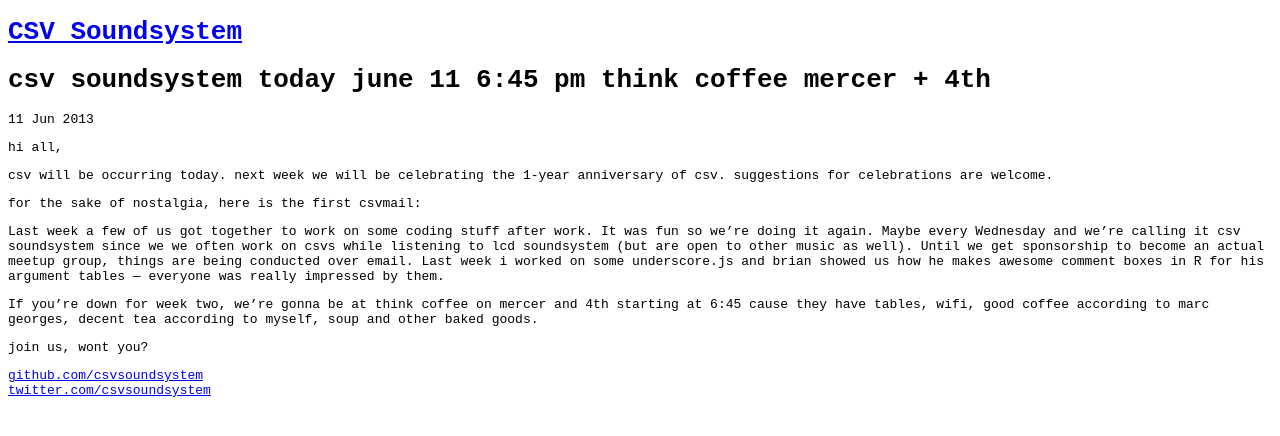
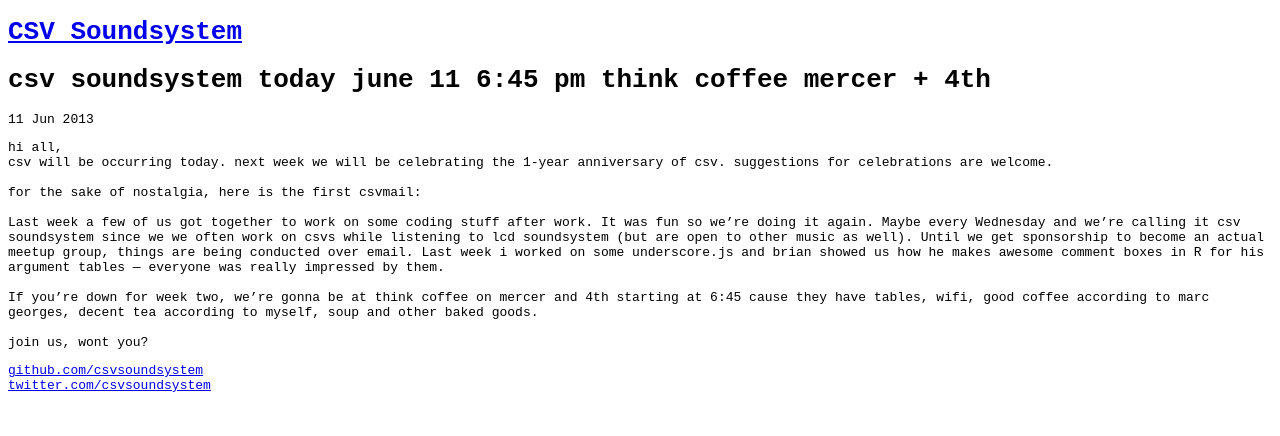
Before and after one commit to csvsoundsystem/csv.nyc, a Jekyll site: the page built from _posts/2013-06-11-csv-soundsystem-today-june-pm-think-coffee-mercer-th.md, in a window 1280 px wide. Shown: the top 436 px of the page. Built offline with Jekyll 4.4.1, drawn with Linux system fonts in a browser that asks for light colours; Markdown is read by kramdown in place of the engine named in the settings; comment, search, counter and statistics services are not loaded.

Commit message:
Update 2013-06-11-csv-soundsystem-today-june-pm-think-coffee-mercer-th.md

```diff
--- a/_posts/2013-06-11-csv-soundsystem-today-june-pm-think-coffee-mercer-th.md
+++ b/_posts/2013-06-11-csv-soundsystem-today-june-pm-think-coffee-mercer-th.md
@@ -5,13 +5,17 @@ title: csv soundsystem   today   june 11   6:45 pm   think coffee   mercer + 4th
 
 
 hi all,
-
+<br/>
 csv will be occurring today. next week we will be celebrating the 1-year anniversary of csv.  suggestions for celebrations are welcome.
-
+<br/>
+<br/>
 for the sake of nostalgia, here is the first csvmail:
-
+<br/>
+<br/>
 Last week a few of us got together to work on some coding stuff after work. It was fun so we're doing it again. Maybe every Wednesday and we're calling it csv soundsystem since we we often work on csvs while listening to lcd soundsystem (but are open to other music as well). Until we get sponsorship to become an actual meetup group, things are being conducted over email. Last week i worked on some underscore.js and brian showed us how he makes awesome comment boxes in R for his argument tables — everyone was really impressed by them.
-
+<br/>
+<br/>
 If you're down for week two, we're gonna be at think coffee on mercer and 4th starting at 6:45 cause they have tables, wifi, good coffee according to marc georges, decent tea according to myself, soup and other baked goods.
-
+<br/>
+<br/>
 join us, wont you?
```
